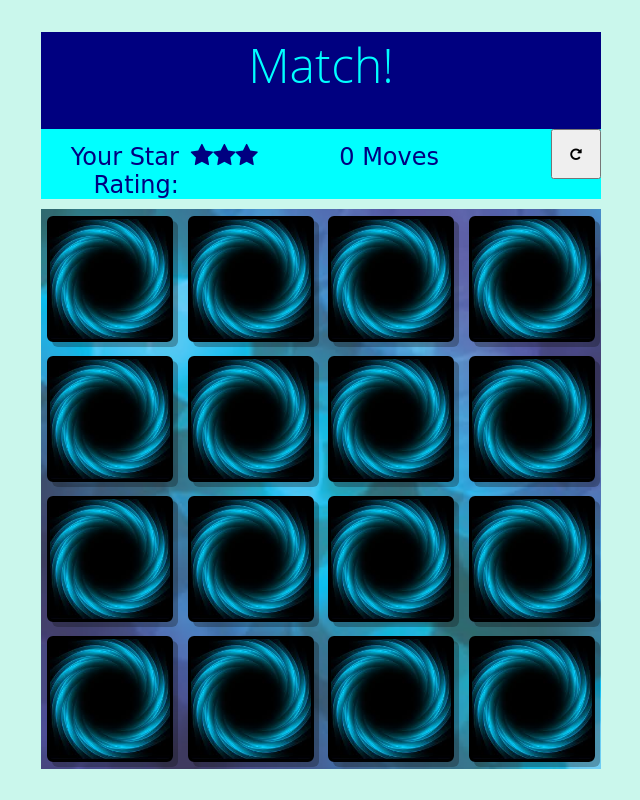
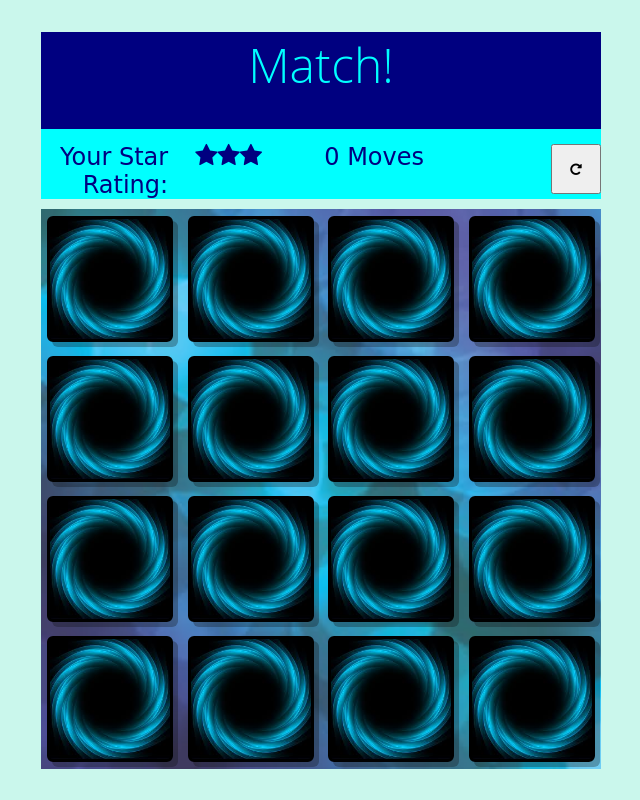
Before and after one commit to RachelPfeiffer/memory-game, a plain HTML site: page index.html in a window 1280 px wide. Shown: the whole page, without its empty margins (319-959 px from the left). Drawn offline with Linux system fonts and the light colour scheme; a web font is replaced by a local one.

Commit message:
fixed spacing header

```diff
--- a/stylesheet.css
+++ b/stylesheet.css
@@ -95,9 +95,7 @@ h1 {
 }
 
 .stars {
-  margin: 0;
-  padding: 0;
-  display: block;
+  margin-right: 15px;
   margin-top: 2.5%;
   text-align: right;
   width: 25%;
@@ -132,6 +130,7 @@ li {
 }
 
 button {
+  margin-top: 15px;
   width: 50px;
   height: 50px;
   cursor: pointer;
@@ -168,4 +167,5 @@ p {
 .timer {
   display: inline-block;
   margin-top: 2.5%;
+  margin-right: 15px;
 }
```
